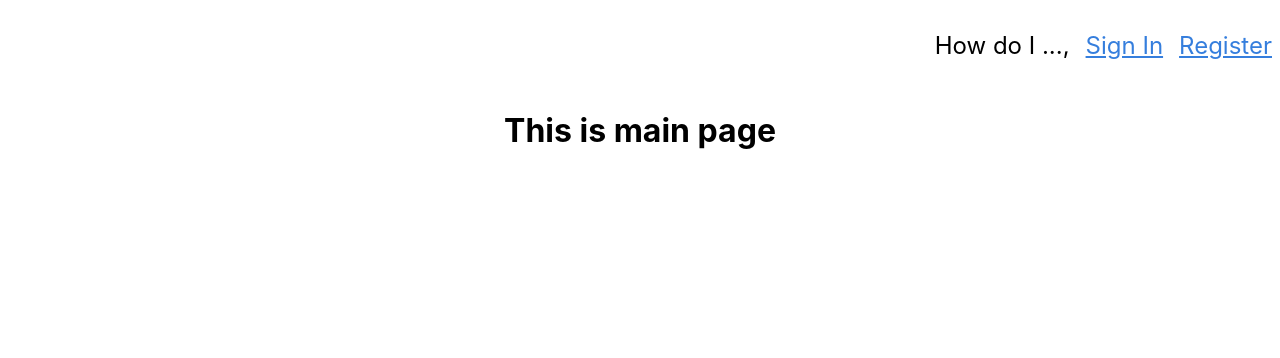
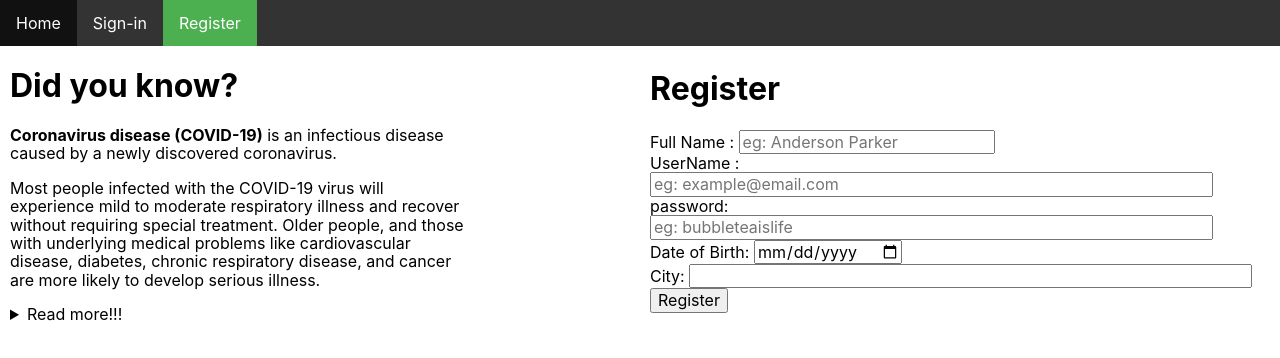
Before and after one commit to reubenwasser/cmpt470-project, a React (Create React App) app in the folder frontend/: page /Register in a window 1280 px wide. Shown: the top 358 px of the page. Built offline with nearby package versions, Linux system fonts and the light colour scheme.

Commit message:
new format

```diff
--- a/frontend/package.json
+++ b/frontend/package.json
@@ -6,6 +6,7 @@
     "cra-template": "^1.1.0",
     "react": "^17.0.1",
     "react-dom": "^17.0.1",
+    "react-router-dom": "^5.2.0",
     "react-scripts": "4.0.0",
     "tachyons": "^4.12.0",
     "web-vitals": "^0.2.4"
--- a/frontend/src/App.js
+++ b/frontend/src/App.js
@@ -1,68 +1,23 @@
-import React, {Component} from 'react';
-import './App.css';
-import NavBar from './Components/NavBar/NavBar';
-import Register from './Components/Register/Register';
-
+import React, { Component } from 'react';
+import { BrowserRouter, Switch, Route } from 'react-router-dom'
+import UnauthMain from './Components/UnauthMain/UnauthMain'
+import Register from './Components/Register/Register'
 
 document.title = "Covid-19 Pandemic";
 
 class App extends Component {
-  constructor(){
-    super();
-    this.state = {
-      route: 'main',
-      isSignIn: false,
-      user: {
-        name: '',
-        email: '',
-        dob: '',
-        city: '',
-        joined: ''
-      }
-    };
-  }
-
-  UserInfo = (data) => {
-    this.setState({ user: {
-      name: data.name,
-      email: data.email,
-      dob: data.dob,
-      city: data.city,
-      joined: data.joined
-    }})
-  }
-
-  onRouteChange = (route) => {
-    if (route === 'home'){
-      this.setState({isSignIn: true});
-    }
-    else if (route === 'register'){
-      this.setState({isSignIn: false});
-    }
-    else{
-      this.setState({isSignIn: false});
-    }
-    this.setState({route: route})
-  }
 
   render(){
-    const {route, isSignIn} = this.state ;
-    return (
-      <div className="App">
-        <NavBar isSignIn={isSignIn} onRouteChange={this.onRouteChange}/>
-        {route === 'main' ?
-          <h1>This is main page</h1>
+     return (
+      <BrowserRouter>
+        <Switch>
+          <Route exact path="/" component={UnauthMain} />
+          <Route exact path="/Register" component={Register} />
+        </Switch>
+      </BrowserRouter>
+    )
 
-          :
-          (route === 'register' ?
-            <Register UserInfo={this.UserInfo} onRouteChange={this.onRouteChange}/>
-            :
-            <h1>Sign in Page</h1>
-          )
-        }
 
-      </div>
-    );
   }
 }
 
--- a/frontend/src/Components/Register/Register.js
+++ b/frontend/src/Components/Register/Register.js
@@ -1,36 +1,38 @@
 import React from 'react';
+import "../css/Register.css"
+
 
 class Register extends React.Component {
   constructor(props) {
     super(props);
     this.state = {
-      fullname: '',
+      name: '',
       email: '',
       password: '',
       dob: '',
-      city: '',
-    };
+      city: ''
+    }
   }
 
   onNameChange = (event) => {
-    this.setState({ name: event.target.value });
-  };
+    this.setState({name: event.target.value})
+  }
 
   onEmailChange = (event) => {
-    this.setState({ email: event.target.value });
-  };
+    this.setState({email: event.target.value})
+  }
 
   onPasswordChange = (event) => {
-    this.setState({ password: event.target.value });
-  };
+    this.setState({password: event.target.value})
+  }
 
   onDoBChange = (event) => {
-    this.setState({ dob: event.target.value });
-  };
+    this.setState({dob: event.target.value})
+  }
 
   onCityChange = (event) => {
-    this.setState({ city: event.target.value });
-  };
+    this.setState({city: event.target.value})
+  }
 
   onSubmitRegister = () => {
     fetch('/register', {
@@ -48,123 +50,75 @@ class Register extends React.Component {
     })
       .then((response) => response.json())
       .then((user) => {
-        this.props.UserInfo(user);
-        this.props.onRouteChange('main');
+        this.props.history.push('/')
       });
   };
 
-  onKeyPressedRegister = (event) => {
-    if (event.key === 'Enter') {
-      this.onSubmitRegister();
-    }
-  };
 
-  render() {
-    const { onRouteChange } = this.props;
-    return (
-      <div
-        className='flex justify-around flex-row mv6'
-        onKeyDown={this.onKeyPressRegister}
-      >
-        <div className='dib br3 ma3 w-40'>
+
+
+  render(){
+    return(
+      <div>
+        <ul>
+          <li><a href="/">Home</a></li>
+          <li><a href="Sign-in">Sign-in</a></li>
+          <li><a class="active" href="Register">Register</a></li>
+        </ul>
+        <div className='text'>
           <h1>Did you know?</h1>
-          <p>
-            <strong>Coronavirus disease (COVID-19)</strong> is an infectious
-            disease caused by a newly discovered coronavirus.{' '}
-          </p>
-          <p>
-            Most people infected with the COVID-19 virus will experience mild to
-            moderate respiratory illness and recover without requiring special
-            treatment. Older people, and those with underlying medical problems
-            like cardiovascular disease, diabetes, chronic respiratory disease,
-            and cancer are more likely to develop serious illness.
-          </p>
+          <p><strong>Coronavirus disease (COVID-19)</strong> is an infectious
+              disease caused by a newly discovered coronavirus. </p>
+          <p>Most people infected with the COVID-19 virus will experience
+            mild to moderate respiratory illness and recover without
+            requiring special treatment.  Older people, and those with
+            underlying medical problems like cardiovascular disease,
+            diabetes, chronic respiratory disease, and cancer are more
+            likely to develop serious illness.</p>
           <details>
-            <summary>Read more!!!</summary>
-            <a href='https://www.who.int/health-topics/coronavirus#tab=tab_1'>
-              WHO CoronaVirus Information
-            </a>
+              <summary>Read more!!!</summary>
+                <a href="https://www.who.int/health-topics/coronavirus#tab=tab_1">WHO CoronaVirus Information</a>
           </details>
         </div>
-        <div className='br3 ba'>
-          <div>
-            <h1>Register Form</h1>
-            <div>
-              <label className='fw6 lh-copy f5 ma3' htmlFor='full-name'>
-                Fullname:
-              </label>
-              <input
-                className='ma3 w-70 input-reset'
-                id='fn'
-                type='text'
-                name='fullname'
-                size='50'
-                placeholder='eg: Anderson Parker'
+        <div class="formPopup" id="usersForm" >
+          <div class="addUserForm">
+            <h1 class="label_title">Register</h1>
+            <label>Full Name : </label>
+            <input id="fn"
+                type="text"
+                name="fullname"
+                placeholder="eg: Anderson Parker"
+                onChange={this.onNameChange}/>
+            <br/>
+            <label>UserName : </label>
+            <input id="email"
+                type="email"
+                name="email"
+                size="50" required
+                placeholder="eg: example@email.com"
+                onChange={this.onEmailChange}/>
+            <br/>
+            <label>password: </label>
+            <input id="password" type="password" name="email" size="50" required
+                placeholder="eg: bubbleteaislife"
                 onfocus="this.placeholder = ''"
-                onChange={this.onNameChange}
-              />
-            </div>
-            <div>
-              <label className='fw6 lh-copy f5 ma3' htmlFor='email-address'>
-                Username:{' '}
-              </label>
-              <input
-                className='ma3 w-70 input-reset'
-                id='email'
-                type='email'
-                name='email'
-                size='50'
-                required
-                placeholder='eg: example@email.com'
-                onfocus="this.placeholder = ''"
-                onChange={this.onEmailChange}
-              />
-            </div>
-            <div className='flex justify-around flex-row'>
-              <label className='fw6 lh-copy f5 ma3' htmlFor='password'>
-                Password:{' '}
-              </label>
-              <input
-                className='ma3 w-70 input-reset'
-                id='password'
-                type='password'
-                name='email'
-                size='50'
-                required
-                placeholder='eg: bubbleteaislife'
-                onfocus="this.placeholder = ''"
-                onChange={this.onPasswordChange}
-              />
-            </div>
-            <div>
-              <label className='fw6 lh-copy f5 ma3' htmlFor='dob'>
-                Date of Birth:{' '}
-              </label>
-              <input
-                className='ma3 w-60 input-reset'
-                id='dob'
-                type='date'
-                name='dob'
-                size='50'
-                required
-                onChange={this.onDoBChange}
-              />
-            </div>
-            <div>
-              <label className='fw6 lh-copy f5 ma3' htmlFor='city'>
-                City:{' '}
-              </label>
-              <input
-                className='ma3 w-70 input-reset'
-                id='dob'
-                type='text'
-                name='city'
-                size='50'
-                list='cities'
-                required
-                onChange={this.onCityChange}
-              />
-              <datalist id='cities'>
+                onChange={this.onPasswordChange}/>
+            <br/>
+            <label>Date of Birth: </label>
+            <input id="dob"
+                type="date"
+                name="dob"
+                size="50" required
+                onChange={this.onDoBChange}/>
+            <br/>
+            <label>City: </label>
+            <input id="city"
+                type="text"
+                name="city"
+                size="50"
+                list="cities" required
+                onChange={this.onCityChange}/>
+            <datalist id="cities">
                 <option>Vancouver</option>
                 <option>Victoria</option>
                 <option>Edmonton</option>
@@ -176,26 +130,18 @@ class Register extends React.Component {
                 <option>Mississauga</option>
                 <option>Ottawa</option>
                 <option>Montreal</option>
-              </datalist>
-            </div>
-            <div className='mb3'>
-              <input
-                onClick={this.onSubmitRegister}
-                className='b ph3 pv2 input-reset ba b--black bg-transparent dim pointer f6 dib'
-                type='submit'
-                value='Register'
-              />
-            </div>
-            <div className='ma3'>
-              <input
-                onClick={() => onRouteChange('main')}
-                className='b ph3 pv2 input-reset ba b--black bg-transparent dim pointer f6 dib'
-                type='submit'
-                value='Return to Main Page'
-              />
-            </div>
+            </datalist>
+            <br/>
+            <input
+              onClick={this.onSubmitRegister}
+              type="submit"
+              value="Register"/>
+
           </div>
         </div>
+
+
+
       </div>
     );
   }
--- /dev/null
+++ b/frontend/src/Components/UnauthMain/UnauthMain.js
@@ -0,0 +1,52 @@
+import React, { Component } from 'react';
+import "../css/UnauthMain.css"
+
+class UnauthMain extends Component {
+	constructor(){
+    super();
+    this.state = {
+      isSignIn: false,
+      user: {
+        name: '',
+        email: '',
+        dob: '',
+        city: '',
+        joined: ''
+      }
+    };
+  }
+    UserInfo = (data) => {
+	    this.setState({ user: {
+	      name: data.name,
+	      email: data.email,
+	      dob: data.dob,
+	      city: data.city,
+	      joined: data.joined
+	    }})
+	 }
+
+
+
+
+
+	render() {
+		return(
+			<div>
+				<ul>
+				  <li><a class="active" href="/">Home</a></li>
+				  <li><a href="Sign-in">Sign-in</a></li>
+				  <li><a href="Register" on>Register</a></li>
+				</ul>
+				<h1>This is the Main Page Before loging in</h1>
+			</div>
+
+
+
+
+
+
+		)
+	}
+}
+
+export default UnauthMain;
--- /dev/null
+++ b/frontend/src/Components/css/Register.css
@@ -0,0 +1,37 @@
+.text {
+  width: 460px;
+  margin-left: 10px;
+}
+.formPopup {
+  position: absolute;
+  margin-left:650px;
+  top: 50px;
+}
+
+ul {
+  list-style-type: none;
+  margin: 0;
+  padding: 0;
+  overflow: hidden;
+  background-color: #333;
+}
+
+li {
+  float: left;
+}
+
+li a {
+  display: block;
+  color: white;
+  text-align: center;
+  padding: 14px 16px;
+  text-decoration: none;
+}
+
+li a:hover:not(.active) {
+  background-color: #111;
+}
+
+.active {
+  background-color: #4CAF50;
+}
--- /dev/null
+++ b/frontend/src/Components/css/UnauthMain.css
@@ -0,0 +1,27 @@
+ul {
+  list-style-type: none;
+  margin: 0;
+  padding: 0;
+  overflow: hidden;
+  background-color: #333;
+}
+
+li {
+  float: left;
+}
+
+li a {
+  display: block;
+  color: white;
+  text-align: center;
+  padding: 14px 16px;
+  text-decoration: none;
+}
+
+li a:hover:not(.active) {
+  background-color: #111;
+}
+
+.active {
+  background-color: #4CAF50;
+}
```
Also changed, not shown: frontend/src/Components/home/home.js (added, +14 -0 lines), 1 other file (tests, documents, lock files or other folders).
